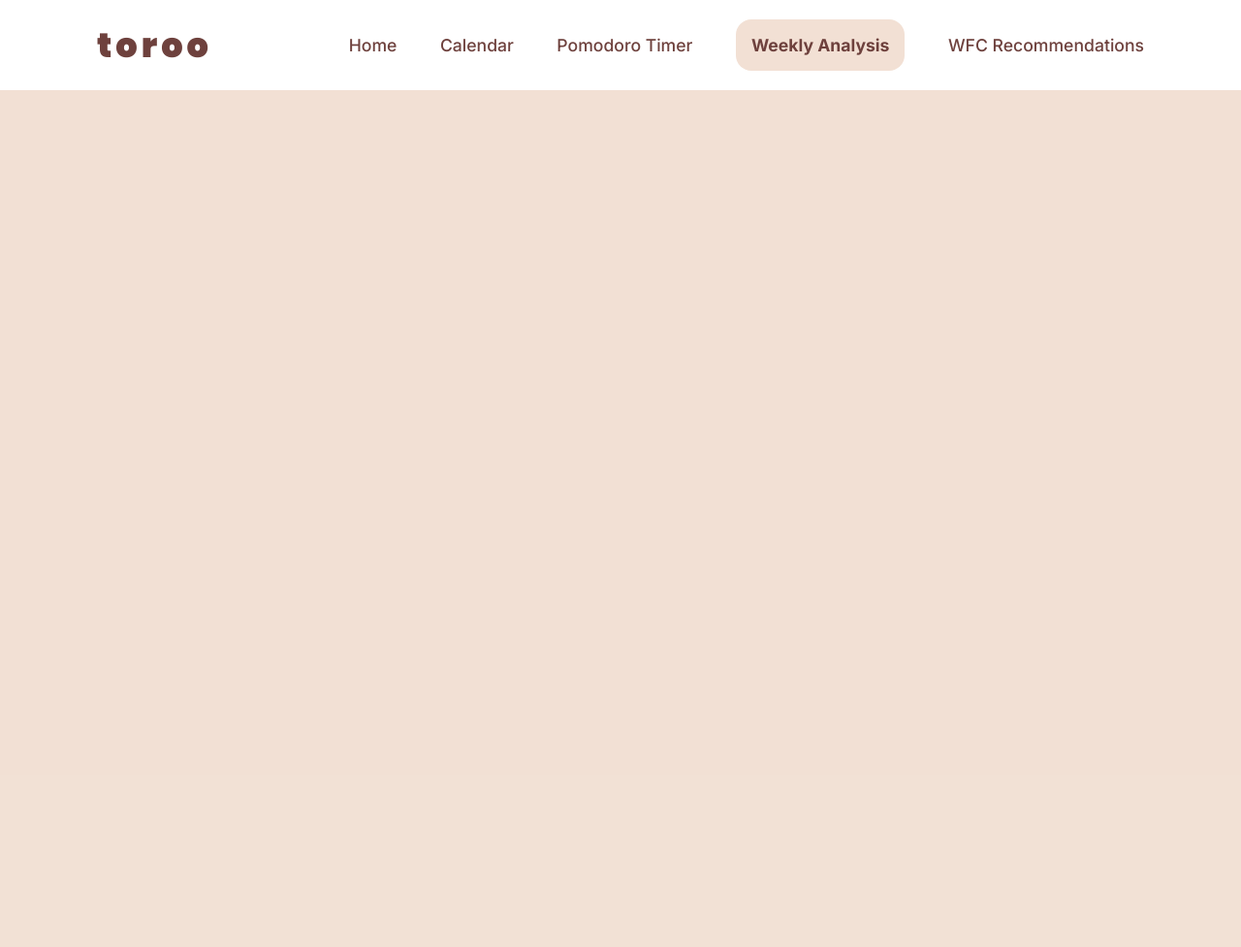
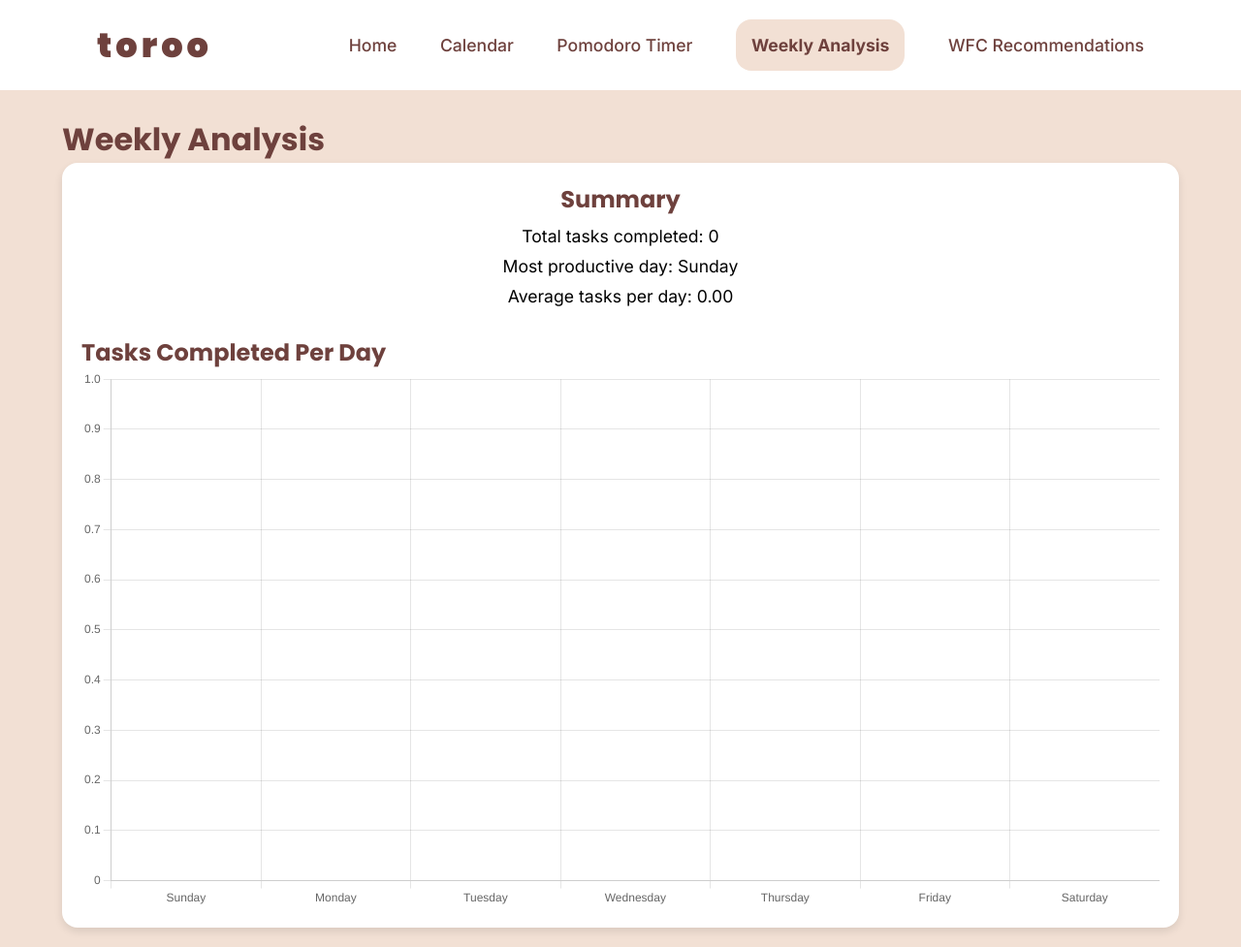
Before and after one commit to IcariZ/Sofeng-, a PHP site: page /Analysis/analysis.html in a window 1280 px wide. Shown: the whole page at 97% size. Before the commit the page ends 93 px from the top, so only its background shows below. Run offline with PHP 8.4, Linux system fonts and the light colour scheme.

Commit message:
feat: weekly analysis

```diff
--- a/Analysis/analysis.css
+++ b/Analysis/analysis.css
@@ -1,19 +1,21 @@
-@import url(https://fonts.googleapis.com/css?family=Inter:100,200,300,regular,500,600,700,800,900);
-@import url(https://fonts.googleapis.com/css?family=Poppins:100,100italic,200,200italic,300,300italic,regular,italic,500,500italic,600,600italic,700,700italic,800,800italic,900,900italic);
+@import url('https://fonts.googleapis.com/css?family=Inter:100,200,300,regular,500,600,700,800,900');
+@import url('https://fonts.googleapis.com/css?family=Poppins:100,100italic,200,200italic,300,300italic,regular,italic,500,500italic,600,600italic,700,700italic,800,800italic,900,900italic');
 
 * {
     margin: 0;
     padding: 0;
     box-sizing: border-box;
-    font-family: 'Inter';
+    font-family: 'Inter', sans-serif;
 }
 
 body {
     display: flex;
     flex-direction: column;
     background-color: #F2E0D4;
+    align-items: center;
+    justify-content: center;
+    padding-top: 100px; /* Account for fixed header */
 }
-
 
 header {
     position: fixed;
@@ -29,7 +31,7 @@ header {
 }
 
 .logo {
-    font-family: 'Poppins';
+    font-family: 'Poppins', sans-serif;
     font-size: 2.2em;
     font-weight: 900;
     color: #6e413d;
@@ -37,7 +39,7 @@ header {
     letter-spacing: 4px;
 }
 
-.currentPage{
+.currentPage {
     background-color: #F2E0D4;
     color: black;
     border-radius: 1rem;
@@ -47,9 +49,8 @@ header {
 .navigation a {
     position: relative;
     font-size: 1.1em;
-    color: #000;
-    text-decoration: none;     /* biar gada underline */
-    font-weight: 500;       /* ini kea bold gitu */
+    text-decoration: none; /* Remove underline */
+    font-weight: 500; /* Bold */
     margin-left: 40px;
     color: #6e413d;
 }
@@ -59,24 +60,60 @@ header {
     position: absolute;
     left: 0px;
     bottom: -10px;
-    width: 100%;    /* biar width underlinenya sama kea wordnya */
+    width: 100%; /* Match width of the text */
     height: 3px;
     background: #D9AAA0;
     border-radius: 5px;
-    transform: scaleX(0);  /* ada underline dibawah nav, matiin biar kliatan */
+    transform: scaleX(0); /* Hide underline */
     transition: transform .5s;
-    transform-origin: right; /* uat set effectnya itu */
+    transform-origin: right; /* Set effect origin */
 }
 
-.navigation a:hover::after {  /* abis selesai hover */
+.navigation a:hover::after { /* On hover */
     transform: scaleX(1);
     transform-origin: left;
 }
 
 .navigation a.currentPage {
-    font-weight: 700;
+    font-weight: 700; /* Bolder weight for current page */
 }
 
 .navigation a.currentPage::after {
-    content: none;
+    content: none; /* Remove after pseudo-element */
 }
+
+main {
+    width: 90%;
+    max-width: 1200px;
+    margin: 20px auto;
+}
+
+.analysis-container {
+    display: flex;
+    flex-direction: column;
+    align-items: center;
+    background: white;
+    padding: 20px;
+    border-radius: 1rem;
+    box-shadow: 0 4px 8px rgba(0, 0, 0, 0.1);
+}
+
+.summary {
+    width: 100%;
+    text-align: center;
+    margin-bottom: 20px;
+}
+
+.chart {
+    width: 100%;
+}
+
+h1, h2 {
+    font-family: 'Poppins', sans-serif;
+    color: #6e413d;
+}
+
+p {
+    font-size: 1.1em;
+    margin: 10px 0;
+}
--- a/Analysis/analysis.html
+++ b/Analysis/analysis.html
@@ -17,7 +17,22 @@
             <a href="/WFC/WFC.html">WFC Recommendations</a>
         </nav>
     </header>
-        <h1>analysis</h1>
+    <main>
+        <h1>Weekly Analysis</h1>
+        <div class="analysis-container">
+            <div class="summary">
+                <h2>Summary</h2>
+                <p>Total tasks completed: <span id="total-tasks">0</span></p>
+                <p>Most productive day: <span id="productive-day">N/A</span></p>
+                <p>Average tasks per day: <span id="average-tasks">0</span></p>
+            </div>
+            <div class="chart">
+                <h2>Tasks Completed Per Day</h2>
+                <canvas id="tasksChart"></canvas>
+            </div>
+        </div>
+    </main>
+    <script src="https://cdn.jsdelivr.net/npm/chart.js"></script>
+    <script src="analysis.js"></script>
 </body>
-    <script src="analysis.js"></script>
 </html>
--- a/Analysis/analysis.js
+++ b/Analysis/analysis.js
@@ -0,0 +1,56 @@
+document.addEventListener('DOMContentLoaded', () => {
+    const totalTasksElement = document.getElementById('total-tasks');
+    const productiveDayElement = document.getElementById('productive-day');
+    const averageTasksElement = document.getElementById('average-tasks');
+
+    const tasks = JSON.parse(localStorage.getItem("tasks")) || [];
+    const tasksPerDay = [0, 0, 0, 0, 0, 0, 0];
+    const days = ['Sunday', 'Monday', 'Tuesday', 'Wednesday', 'Thursday', 'Friday', 'Saturday'];
+
+    tasks.forEach(task => {
+        const date = new Date(task.timestamp);
+        const day = date.getDay();
+        if (task.status === 'completed') {
+            tasksPerDay[day]++;
+        }
+    });
+
+    const totalTasks = tasks.reduce((sum, task) => sum + (task.status === 'completed' ? 1 : 0), 0);
+    const mostProductiveDayIndex = tasksPerDay.indexOf(Math.max(...tasksPerDay));
+    const averageTasks = (totalTasks / 7).toFixed(2);
+
+    totalTasksElement.textContent = totalTasks;
+    productiveDayElement.textContent = days[mostProductiveDayIndex];
+    averageTasksElement.textContent = averageTasks;
+
+    // Chart.js setup
+    const ctx = document.getElementById('tasksChart').getContext('2d');
+    const tasksChart = new Chart(ctx, {
+        type: 'bar',
+        data: {
+            labels: days,
+            datasets: [{
+                label: 'Tasks Completed',
+                data: tasksPerDay,
+                backgroundColor: '#6e413d',
+                borderColor: '#6e413d',
+                borderWidth: 1,
+                borderRadius: 5,
+                barPercentage: 0.6
+            }]
+        },
+        options: {
+            responsive: true,
+            scales: {
+                y: {
+                    beginAtZero: true
+                }
+            },
+            plugins: {
+                legend: {
+                    display: false
+                }
+            }
+        }
+    });
+});
```
Also changed, not shown: Home/home.html (+5 -7 lines), Home/home.js (+70 -23 lines). Lines whose indentation alone changed are shown as unchanged.
